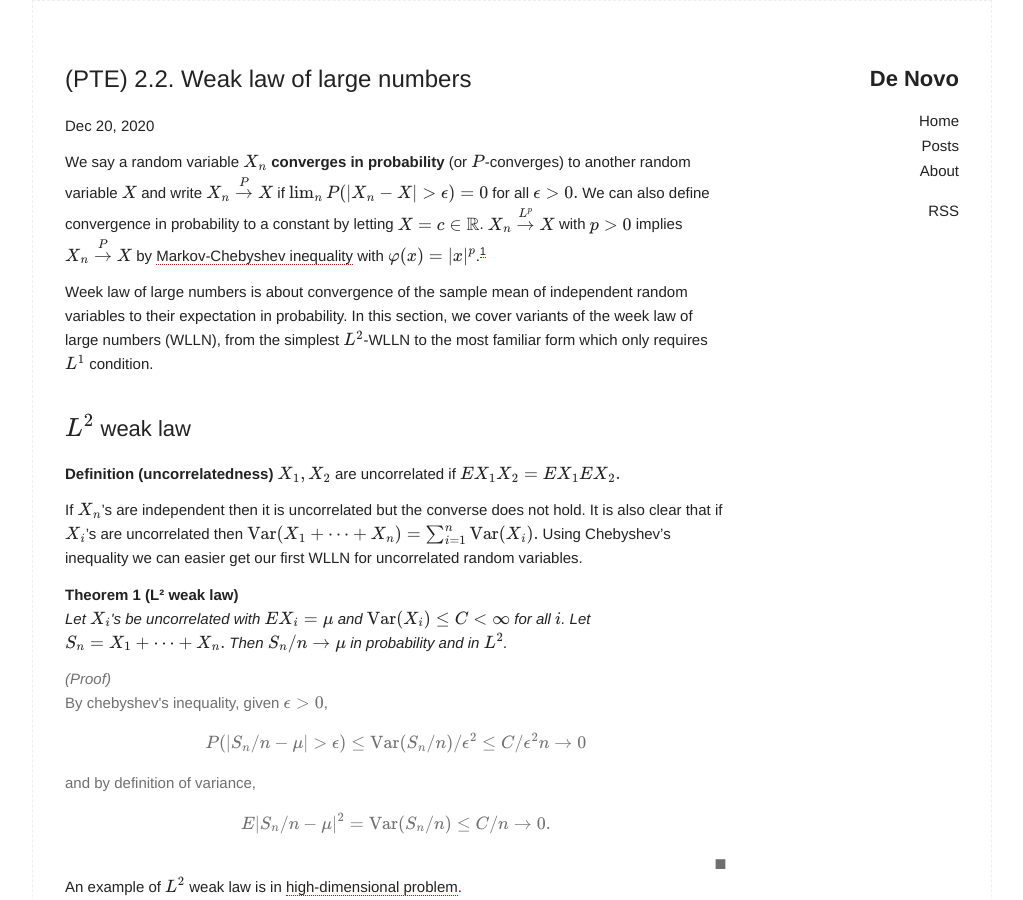
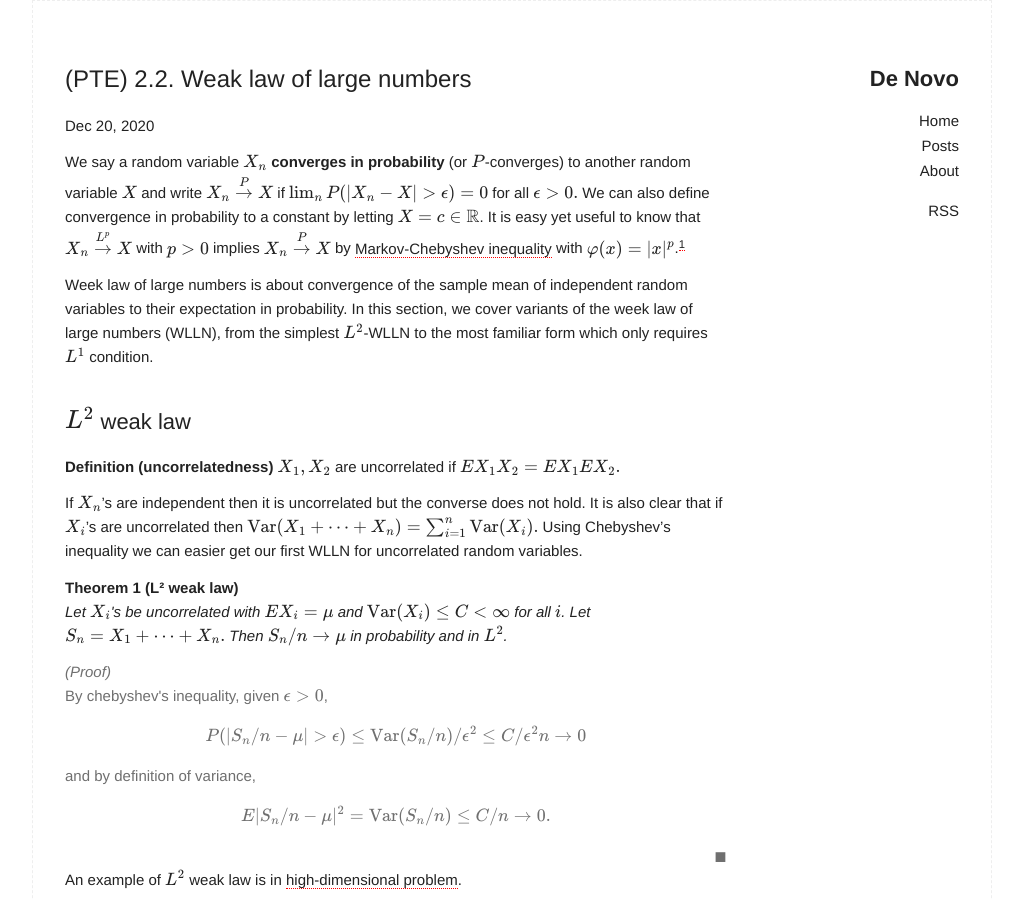
Before and after one commit to naturale0/naturale0.github.io, a Jekyll site: the page built from _posts/2020-12-20-[PTE] 2.2 WLLN.md, in a window 1280 px wide and 900 px high. Shown: the whole window, without its empty margins (128-1151 px from the left). Built offline with Jekyll 4.4.1, drawn with Linux system fonts in a browser that asks for light colours; formulas are drawn with MathJax 3; comment, search, counter and statistics services are not loaded.

Commit message:
post PTE 2.2

```diff
--- a/_posts/2020-12-20-[PTE] 2.2 WLLN.md
+++ b/_posts/2020-12-20-[PTE] 2.2 WLLN.md
@@ -5,7 +5,7 @@ date:   2020-12-20 18:39:00 +0900
 categories: [probability]
 ---
 
-We say a random variable $X_n$ **converges in probability** (or $P$-converges) to another random variable $X$ and write $X_n \overset{P}{\to} X$ if $\lim_n P(\|X_n - X\| > \epsilon) = 0$ for all $\epsilon >0.$ We can also define convergence in probability to a constant by letting $X = c\in\mathbb{R}$. $X_n \overset{L^p}{\to} X$ with $p > 0$ implies $X_n \overset{P}{\to} X$ by [Markov-Chebyshev inequality](https://naturale0.github.io/probability/PTE-1.5-Convergence-theorems-and-inequalities) with $\varphi(x) = \|x\|^p$.[^1]
+We say a random variable $X_n$ **converges in probability** (or $P$-converges) to another random variable $X$ and write $X_n \overset{P}{\to} X$ if $\lim_n P(\|X_n - X\| > \epsilon) = 0$ for all $\epsilon >0.$ We can also define convergence in probability to a constant by letting $X = c\in\mathbb{R}$. It is easy yet useful to know that $X_n \overset{L^p}{\to} X$ with $p > 0$ implies $X_n \overset{P}{\to} X$ by [Markov-Chebyshev inequality](https://naturale0.github.io/probability/PTE-1.5-Convergence-theorems-and-inequalities) with $\varphi(x) = \|x\|^p$.[^1]
 
 Week law of large numbers is about convergence of the sample mean of independent random variables to their expectation in probability. In this section, we cover variants of the week law of large numbers (WLLN), from the simplest $L^2$-WLLN to the most familiar form which only requires $L^1$ condition. <br><br>
 
```
Also changed, not shown: 2 other files.
